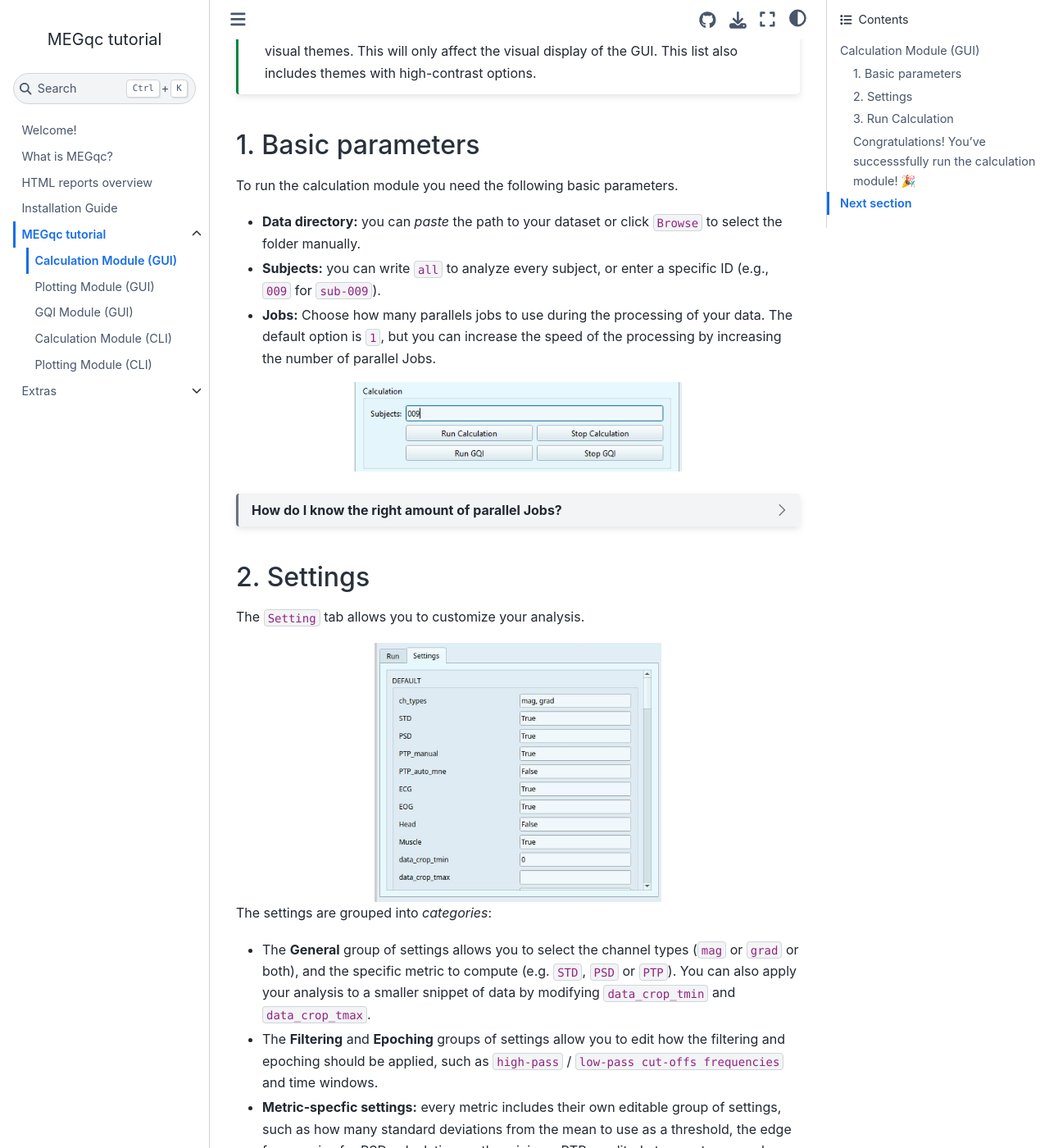
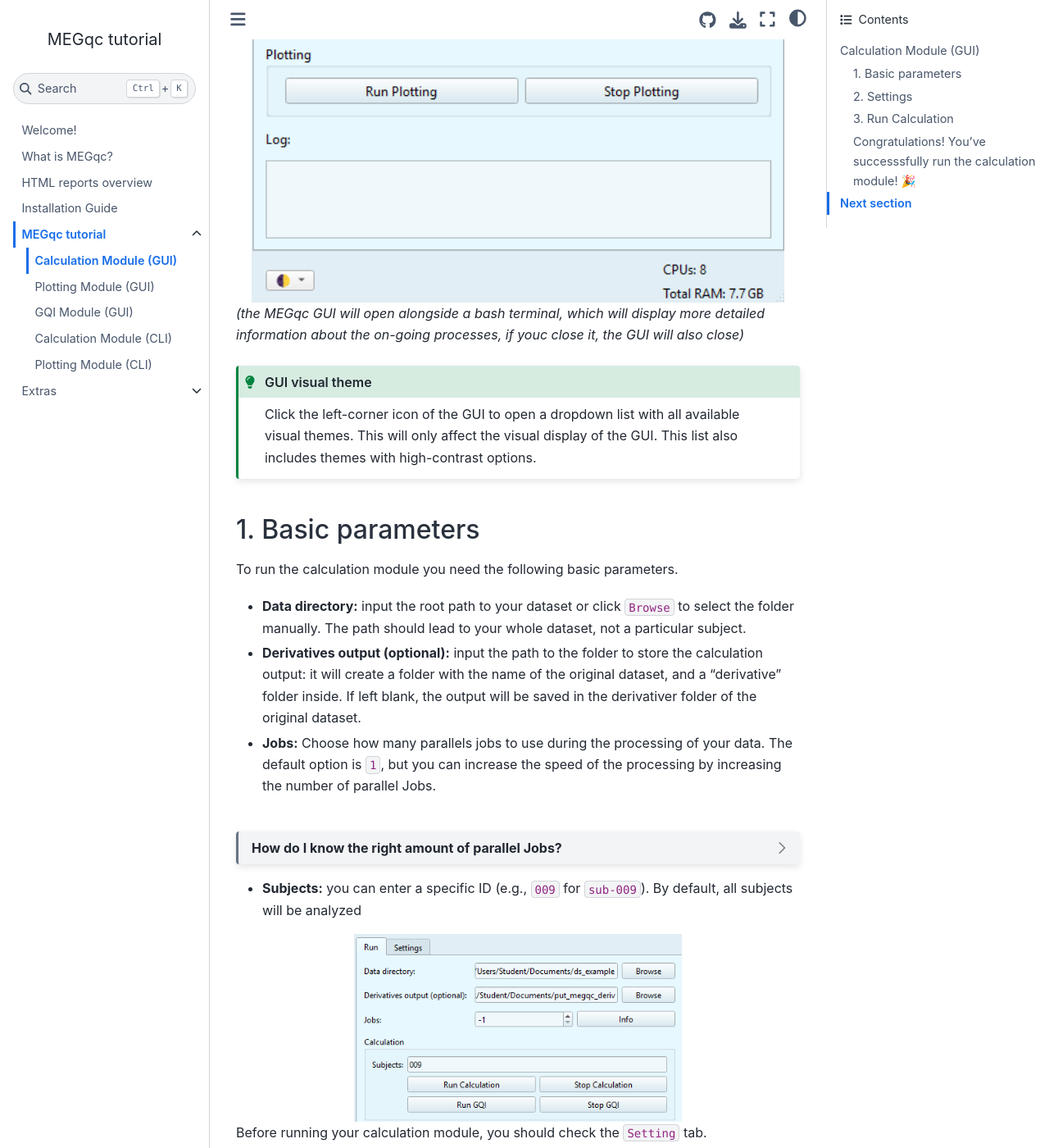
Before and after one commit to ANCPLabOldenburg/megqc_documentation, a Jupyter Book: the page built from tutorial/calc_gui.md, in a window 1280 px wide and 1400 px high, scrolled down 768 px. Shown: the whole window at 82% size. Built offline with Jupyter Book 1.0.4 settings and Sphinx 7.4.7 and the Sphinx Book theme 1.1.4, drawn with Linux system fonts in a browser that asks for light colours; pages that are not in the unit, such as notebooks, are missing from menus; some of the changed text lies outside the part shown.

Commit message:
Update calc_gui.md

````diff
--- a/tutorial/calc_gui.md
+++ b/tutorial/calc_gui.md
@@ -1,11 +1,11 @@
 # Calculation Module (GUI)
 
 Thanks to the graphical user interface (GUI) you will be able to run MEGqc and generate reports without using the terminal.
-To open the GUI, click the MEGqc shortcut on your Desktop. Then the MEGqc GUI will open alongside a bash terminal.
+To open the GUI, click the MEGqc shortcut on your Desktop (or use the command line `megqc` within the environment).
 
- _(the terminal will display more detailed information about the on-going processes, but you can safely close it)_
+<img src="../static/mini/gui.png" alt="launchgui" width="650px" align="center">
 
-<img src="../static/mini/launch_mini.png" alt="launchgui" width="650px" align="center">
+ _(the MEGqc GUI will open alongside a bash terminal, which will display more detailed information about the on-going processes, if youc close it, the GUI will also close)_
 
 
 ```{admonition} GUI visual theme
@@ -18,11 +18,10 @@
 ## 1. Basic parameters
 To run the calculation module you need the following basic parameters.
 
-* **Data directory:** you can *paste* the path to your dataset or click `Browse` to select the folder manually.
-* **Subjects:** you can write `all` to analyze every subject, or enter a specific ID (e.g., `009` for `sub-009`).
+* **Data directory:** input the root path to your dataset or click `Browse` to select the folder manually. The path should lead to your whole dataset, not a particular subject.
+* **Derivatives output (optional):** input the path to the folder to store the calculation output: it will create a folder with the name of the original dataset, and a "derivative" folder inside. If left blank, the output will be saved in the derivativer folder of the original dataset.
 * **Jobs:** Choose how many parallels jobs to use during the processing of your data. The default option is `1`, but you can increase the speed of the processing by increasing the number of parallel Jobs.
 
-<img src="../static/mini/calculation.png" alt="mini-megqc-gui" width="400px" align="center">
 
 <br>
 
@@ -33,6 +32,11 @@
   * You may also use `-1` to use **all available cores**.
 
 ```
+* **Subjects:** you can enter a specific ID (e.g., `009` for `sub-009`). By default, all subjects will be analyzed
+
+<img src="../static/mini/paremeters.png" alt="mini-megqc-gui" width="400px" align="center">
+
+Before running your calculation module, you should check the `Setting` tab.
 
 ## 2. Settings
 The `Setting` tab allows you to customize your analysis.
````
